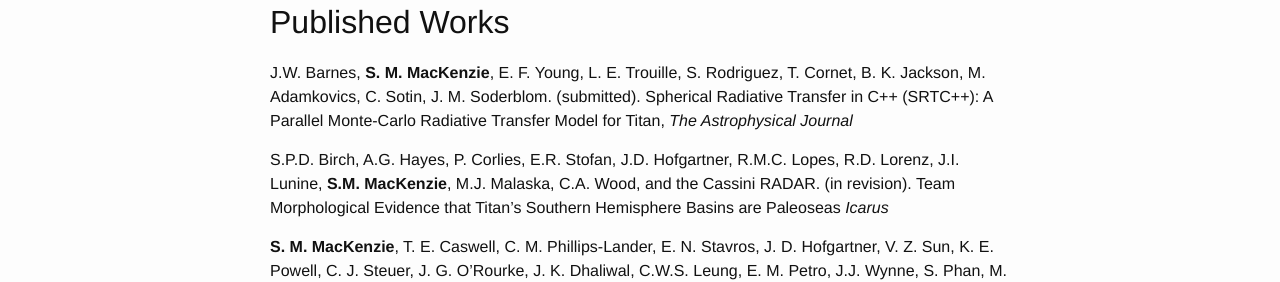
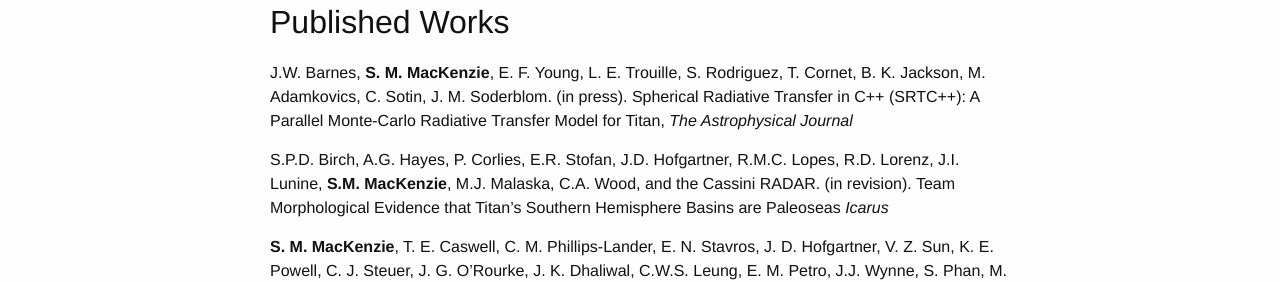
Before and after one commit to shannonmackenzie/shannonmackenzie.github.io, a Jekyll site: the page built from publications.md, in a window 1280 px wide. Shown: the part 449-731 px from the top of the page. Built offline with Jekyll 4.4.1, drawn with Linux system fonts in a browser that asks for light colours.

Commit message:
Update publications.md

```diff
--- a/publications.md
+++ b/publications.md
@@ -9,7 +9,7 @@
 
 # Published Works
 
-J.W. Barnes, **S. M. MacKenzie**, E. F. Young, L. E. Trouille, S. Rodriguez, T. Cornet, B. K. Jackson, M. Adamkovics, C. Sotin, J. M. Soderblom. (submitted). Spherical Radiative Transfer in C++ (SRTC++): A Parallel Monte-Carlo Radiative Transfer Model for Titan, *The Astrophysical Journal*
+J.W. Barnes, **S. M. MacKenzie**, E. F. Young, L. E. Trouille, S. Rodriguez, T. Cornet, B. K. Jackson, M. Adamkovics, C. Sotin, J. M. Soderblom. (in press). Spherical Radiative Transfer in C++ (SRTC++): A Parallel Monte-Carlo Radiative Transfer Model for Titan, *The Astrophysical Journal*
 
 S.P.D. Birch, A.G. Hayes, P. Corlies, E.R. Stofan, J.D. Hofgartner, R.M.C. Lopes, R.D. Lorenz, J.I. Lunine, **S.M. MacKenzie**, M.J. Malaska, C.A. Wood, and the Cassini RADAR. (in revision). Team Morphological Evidence that Titan’s Southern Hemisphere Basins are Paleoseas *Icarus*
 
```
